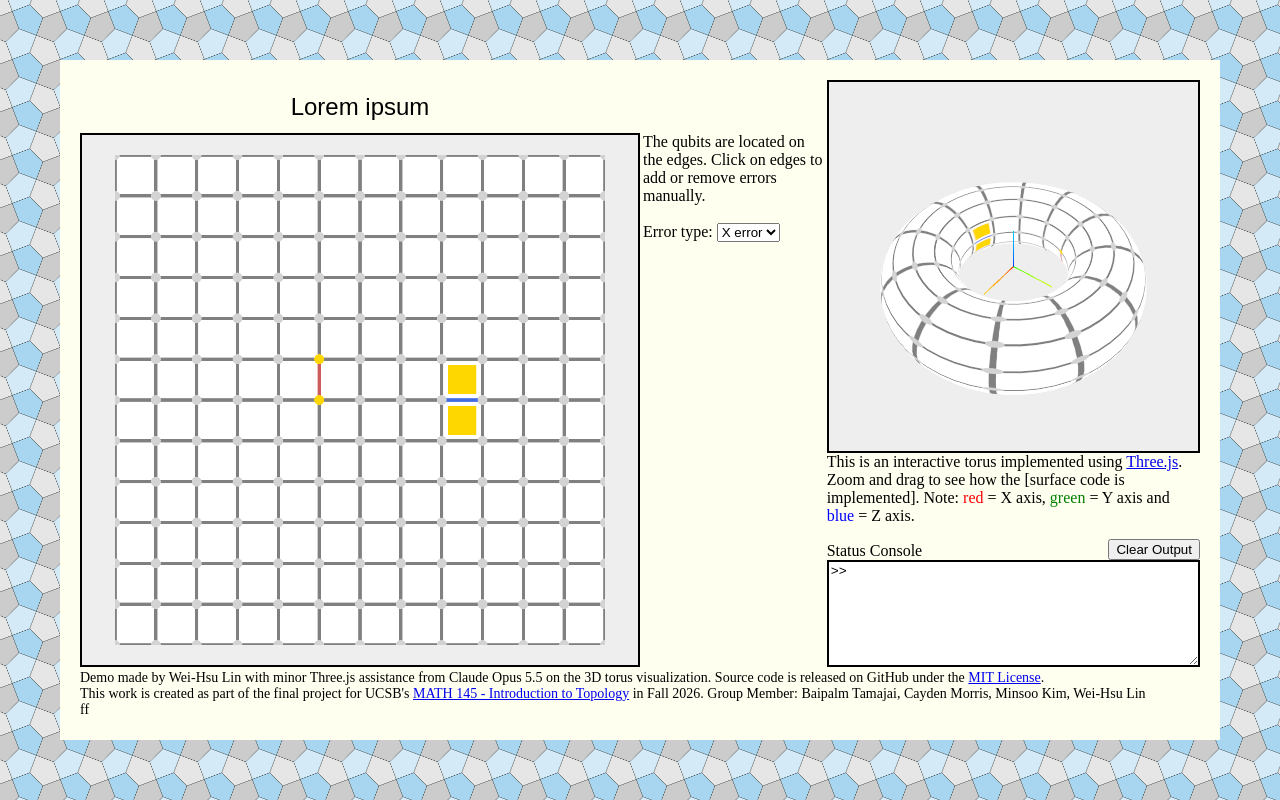
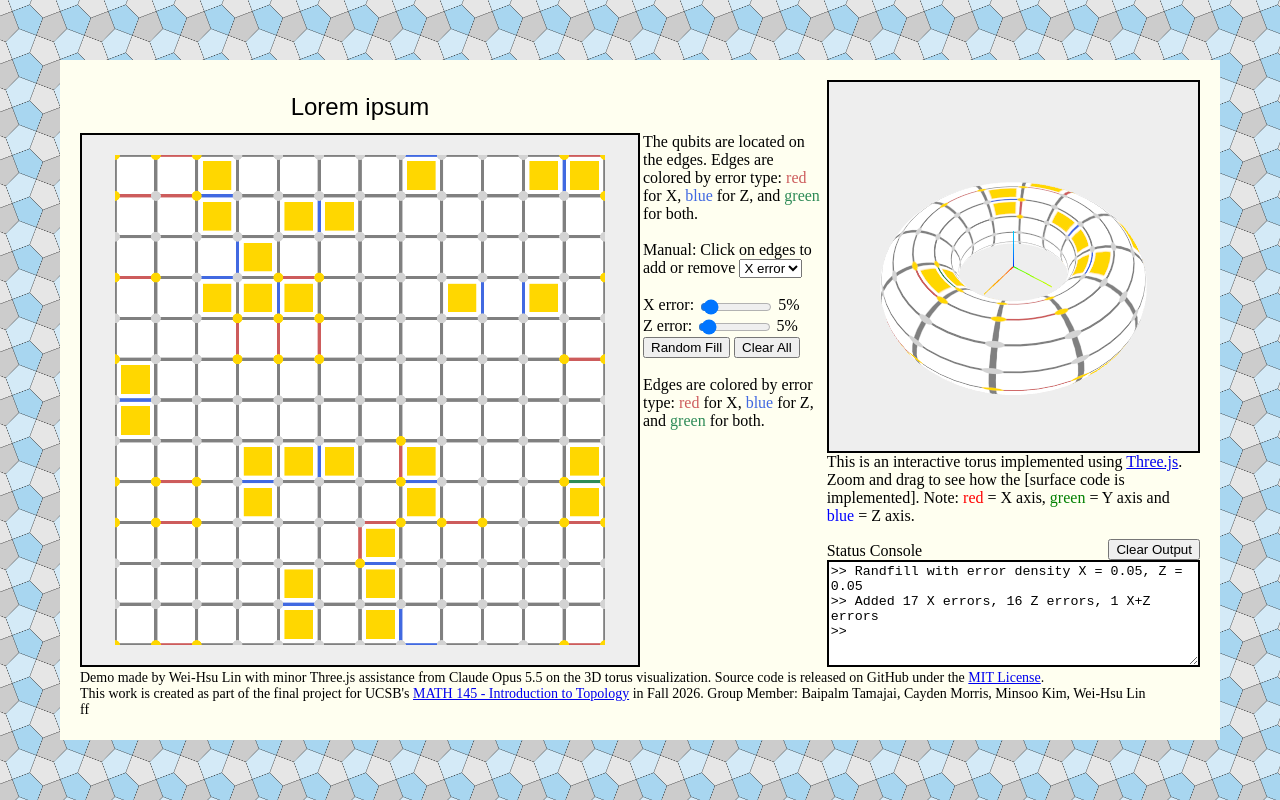
Before and after one commit to Wish-Lin/Learning-Aid, a plain HTML site: page index.html in a window 1280 px wide. Drawn offline with nearby package versions, Linux system fonts and the light colour scheme; animation ran at ten frames a second.

Commit message:
Random errir infill and clear complete

```diff
--- a/index.html
+++ b/index.html
@@ -44,17 +44,17 @@
 
     // --------------- Console code -----------------------
 
-    let console = document.querySelector("#console");
+    let myConsole = document.querySelector("#console");
 
     function consoleLog(str) {
       str = `${str}\n>> `;
-      console.value += str;
-      console.scrollTop = console.scrollHeight; // Scroll to bottom where the new line is added
+      myConsole.value += str;
+      myConsole.scrollTop = myConsole.scrollHeight; // Scroll to bottom where the new line is added
     }
 
     // Clear console outpyt when the button is clicked
     document.querySelector("#console-clearbtn").addEventListener("click", () => {
-      console.value = ">> ";
+      myConsole.value = ">> ";
     });
 
     // --------------- Console code -----------------------
@@ -90,17 +90,6 @@
         matrix1[i][j] = 0;
       }
     }
-
-    // Demo of X error
-    matrix1[11][5] = 1;
-    matrix0[6][5] = 1;
-    matrix0[5][5] = 1;
-
-    // Demo of Z error
-
-    matrix1[12][8] = 2;
-    matrix2[5][8] = 1;
-    matrix2[6][8] = 1;
 
     // The function redraws the whole canvas whenever something needs to change
     function redrawCanvas2D() {
@@ -309,9 +298,103 @@
       redrawCanvas2D();
     });
 
+    // Clear everything on 2D grid
+    function clear2DGrid(redraw) {
+      // A nice trick that works for fixed size 2D arrays
+      matrix0.forEach(row => row.fill(0));
+      matrix1.forEach(row => row.fill(0));
+      matrix2.forEach(row => row.fill(0));
+
+      // Quick parameter to decide whether to redraw or not. When called during random fill don't redraw
+      // as it is only an intermediate step, when called from the button then redraw.
+      if (redraw) {
+        redrawCanvas2D();
+        consoleLog("All errors cleared");
+      }
+    }
+
+    // Random error infill
+
+    // A simple function that generates random X and Z errors at specified density.
+    // Returns an array of coordinates and error state, including the X+Z state
+    // 1 = X, 2 = Z, 3 = X+Z
+    function randomErrors(p1, p2) {
+      const errors = [];
+      for (let i = 0; i < 24; i++) {
+        for (let j = 0; j < 12; j++) {
+          const a = Math.random() < p1;
+          const b = Math.random() < p2;
+          if (a || b) {
+            const state = a && b ? 3 : a ? 1 : 2;
+            errors.push([i, j, state]);
+          }
+        }
+      }
+      return errors;
+    }
+
+    // Live update small <span> next to X and Z density sliders
+    document.querySelector("#x-density").addEventListener("input", (event) => {
+      const val = Number(event.target.value);
+      document.querySelector("#x-density-disp").textContent = Math.round(val*100);
+    });
+    document.querySelector("#z-density").addEventListener("input", (event) => {
+      const val = Number(event.target.value);
+      document.querySelector("#z-density-disp").textContent = Math.round(val*100);
+    });
+
+    document.querySelector("#randfill-btn").addEventListener("click", () => {
+      // Read two slider values and generate error list
+      const p1 = document.querySelector("#x-density").value;
+      const p2 = document.querySelector("#z-density").value;
+      const errors = randomErrors(p1, p2);
+
+      // Count number of each error type
+      let xCount = 0, zCount = 0, xzCount = 0;
+
+      // Clear grid first
+      clear2DGrid(false);
+
+      // Process the cells one by one
+      for (const errorInfo of errors) {
+        // First write error state to that edge
+        const [i, j, errorType] = errorInfo;
+        matrix1[i][j] = errorType;
+
+        // Then deal with the associated vertices/faces too, plus tally them
+        switch (errorType) {
+          case 1:
+            toggleXExcitation(i,j);
+            xCount++;
+            break;
+          case 2:
+            toggleZExcitation(i,j);
+            zCount++;
+            break;
+          case 3:
+            toggleXExcitation(i,j);
+            toggleZExcitation(i,j);
+            xzCount++;
+            break;
+        }
+      }
+
+      // Log the details of this randfill to console
+      consoleLog(`Randfill with error density X = ${p1}, Z = ${p2}`);
+      consoleLog(`Added ${xCount} X errors, ${zCount} Z errors, ${xzCount} X+Z errors`);
+
+      // Finally, redraw canvas to display all the changes
+      redrawCanvas2D();
+    });
+
+    document.querySelector("#clear-canvas-btn").addEventListener("click", () => {
+      clear2DGrid(true);
+    });
+
     // ------------ Actual canvas code --------------------
 
-    redrawCanvas2D();
+    // On page load random fill once
+    document.querySelector("#randfill-btn").click();
 
     // Scene + camera
     const scene = new THREE.Scene();
@@ -358,13 +441,29 @@
     <div id="banner" class="textdisplay">Lorem ipsum</div>
     <div id="flat-view"></div>
     <div id="flat-description">
-      The qubits are located on the edges. Click on edges to add or remove errors manually.
+      The qubits are located on the edges. Edges are colored by error type:
+      <span style="color: indianred">red</span> for X,
+      <span style="color: royalblue">blue</span> for Z,
+      and <span style="color: seagreen">green</span> for both.
       <br><br>
-      Error type:
+      Manual: Click on edges to add or remove
       <select id="error-type-select">
         <option value="X" selected>X error</option>
         <option value="Z">Z error</option>
       </select>
+      <br><br>
+      X error: <input type="range" id="x-density" class="density-range" min="0" max="1" value="0.05" step="0.01"/>
+      <span id="x-density-disp">5</span>%
+      <br>
+      Z error: <input type="range" id="z-density" class="density-range" min="0" max="1" value="0.05" step="0.01"/>
+      <span id="z-density-disp">5</span>%
+      <br>
+      <button id="randfill-btn">Random Fill</button>
+      <button id="clear-canvas-btn">Clear All</button>
+      <br><br>
+      Edges are colored by error type: <span style="color: indianred">red</span> for X,
+      <span style="color: royalblue">blue</span> for Z,
+      and <span style="color: seagreen">green</span> for both.
     </div>
     <div id="torus-view"></div>
     <div id="torus-description">
--- a/styles.css
+++ b/styles.css
@@ -8,6 +8,10 @@
 html, body {
   margin: 0;
   height: 100%;
+  /* Added to resolve problem of Chromium using Liberation Serif and Firefox using Noto */
+  /* serif on my laptop. I like Chromium's look more so this suggests all systems to use */
+  /* Times New Roman or its lookalike */
+  font-family: "Times New Roman", Times, serif;
 }
 body {
   background-image: url("cairo-tiling.png");
@@ -65,6 +69,13 @@ body {
   padding-inline: 3px; /* Give a little space on left and right */
 }
 
+/* Input sliders for X and Z error density during random fill */
+.density-range {
+  width: 40%;
+  /* Make it sit flush with text inline with it. Default is "baseline" with is too high */
+  vertical-align: middle;
+}
+
 /* top-right: columns 9-12, rows 1-7 */
 #torus-view {
   grid-column: 9 / 13;
```
